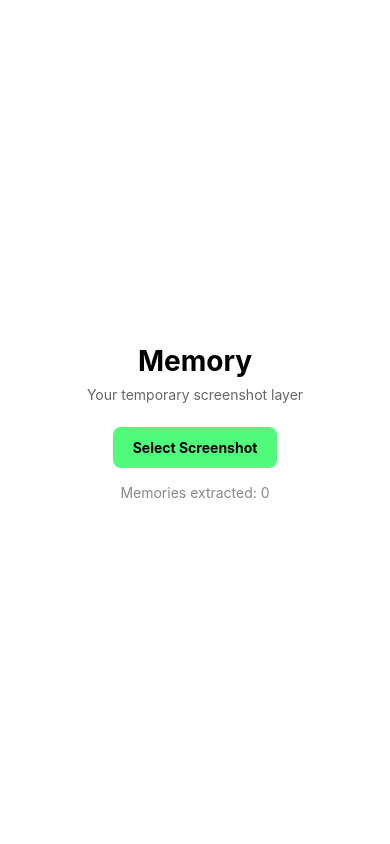
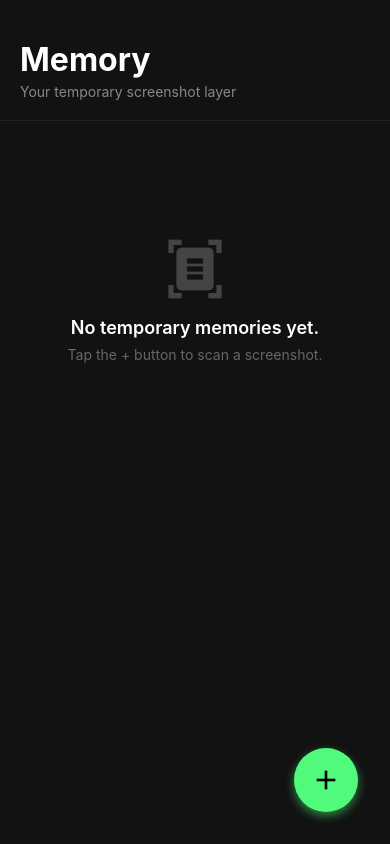
Before and after one commit to ridmii/RemindMeWhy, a React Native app: screen / in a window 390 px wide. Built offline with nearby package versions, Linux system fonts and the light colour scheme.

Commit message:
feat: build modern dark theme UI with memory card feed and FAB

```diff
--- a/App.tsx
+++ b/App.tsx
@@ -1,10 +1,13 @@
 import React, { useState } from 'react';
-import { StyleSheet, Text, View, TouchableOpacity, Alert, ActivityIndicator } from 'react-native';
-import { StatusBar } from 'expo-status-bar';
+import {
+  StyleSheet, Text, View, TouchableOpacity, Image,
+  FlatList, ActivityIndicator, SafeAreaView, Alert
+} from 'react-native';
 import * as ImagePicker from 'expo-image-picker';
+import { MaterialIcons } from '@expo/vector-icons';
 
 // This is the structure the AI will eventually return
-export type MemoryCard = {
+type MemoryCard = {
   id: string;
   imageUri: string;
   category: string;
@@ -93,68 +96,189 @@ export default function App() {
     }
   };
 
+  const renderCard = ({ item }: { item: MemoryCard }) => (
+    <View style={styles.card}>
+      <Image source={{ uri: item.imageUri }} style={styles.cardImage} />
+      <View style={styles.cardContent}>
+        <View style={styles.cardHeader}>
+          <Text style={styles.categoryTag}>{item.category.toUpperCase()}</Text>
+          <Text style={styles.expiryText}>Expires: {item.expiryTime}</Text>
+        </View>
+        <Text style={styles.cardTitle}>{item.title}</Text>
+        <Text style={styles.cardSummary}>{item.summary}</Text>
+        <View style={styles.actionRow}>
+          <MaterialIcons name="notifications-active" size={16} color="#FFB86C" />
+          <Text style={styles.actionText}>Remind me: {item.actionableTime}</Text>
+        </View>
+      </View>
+    </View>
+  );
+
   return (
-    <View style={styles.container}>
-      <Text style={styles.title}>Memory</Text>
-      <Text style={styles.subtitle}>Your temporary screenshot layer</Text>
+    <SafeAreaView style={styles.container}>
+      <View style={styles.header}>
+        <Text style={styles.headerTitle}>Memory</Text>
+        <Text style={styles.headerSubtitle}>Your temporary screenshot layer</Text>
+      </View>
 
       {isProcessing && (
-        <View style={styles.loadingContainer}>
+        <View style={styles.loadingOverlay}>
           <ActivityIndicator size="large" color="#50FA7B" />
           <Text style={styles.loadingText}>AI is reading your screenshot...</Text>
         </View>
       )}
 
-      <TouchableOpacity style={styles.button} onPress={pickImage} disabled={isProcessing}>
-        <Text style={styles.buttonText}>Select Screenshot</Text>
+      <FlatList
+        data={memories}
+        keyExtractor={(item) => item.id}
+        renderItem={renderCard}
+        contentContainerStyle={styles.listContainer}
+        ListEmptyComponent={
+          <View style={styles.emptyState}>
+            <MaterialIcons name="document-scanner" size={64} color="#444" />
+            <Text style={styles.emptyText}>No temporary memories yet.</Text>
+            <Text style={styles.emptySubText}>Tap the + button to scan a screenshot.</Text>
+          </View>
+        }
+      />
+
+      <TouchableOpacity style={styles.fab} onPress={pickImage} disabled={isProcessing}>
+        <MaterialIcons name="add" size={32} color="#000" />
       </TouchableOpacity>
-
-      <Text style={styles.counterText}>Memories extracted: {memories.length}</Text>
-      <StatusBar style="auto" />
-    </View>
+    </SafeAreaView>
   );
 }
 
 const styles = StyleSheet.create({
   container: {
     flex: 1,
-    backgroundColor: '#fff',
+    backgroundColor: '#121212', // Dark theme
+  },
+  header: {
+    padding: 20,
+    paddingTop: 40,
+    borderBottomWidth: 1,
+    borderBottomColor: '#222',
+  },
+  headerTitle: {
+    fontSize: 32,
+    fontWeight: 'bold',
+    color: '#FFF',
+  },
+  headerSubtitle: {
+    fontSize: 14,
+    color: '#888',
+    marginTop: 4,
+  },
+  listContainer: {
+    padding: 16,
+    paddingBottom: 100,
+  },
+  card: {
+    backgroundColor: '#1E1E1E',
+    borderRadius: 16,
+    marginBottom: 16,
+    overflow: 'hidden',
+    flexDirection: 'row',
+    elevation: 3,
+  },
+  cardImage: {
+    width: 100,
+    height: '100%',
+    backgroundColor: '#333',
+  },
+  cardContent: {
+    flex: 1,
+    padding: 16,
+  },
+  cardHeader: {
+    flexDirection: 'row',
+    justifyContent: 'space-between',
     alignItems: 'center',
-    justifyContent: 'center',
-    padding: 20,
-  },
-  title: {
-    fontSize: 28,
-    fontWeight: 'bold',
     marginBottom: 8,
   },
-  subtitle: {
-    fontSize: 14,
+  categoryTag: {
+    color: '#50FA7B',
+    fontSize: 10,
+    fontWeight: 'bold',
+    letterSpacing: 1,
+  },
+  expiryText: {
     color: '#666',
-    marginBottom: 24,
+    fontSize: 10,
   },
-  button: {
-    backgroundColor: '#50FA7B',
-    paddingHorizontal: 20,
-    paddingVertical: 12,
-    borderRadius: 8,
-    marginBottom: 16,
+  cardTitle: {
+    color: '#FFF',
+    fontSize: 18,
+    fontWeight: '600',
+    marginBottom: 4,
   },
-  buttonText: {
-    color: '#000',
-    fontWeight: 'bold',
+  cardSummary: {
+    color: '#AAA',
+    fontSize: 13,
+    lineHeight: 18,
+    marginBottom: 12,
   },
-  loadingContainer: {
+  actionRow: {
     flexDirection: 'row',
     alignItems: 'center',
-    marginBottom: 16,
+    backgroundColor: '#2A2A2A',
+    padding: 8,
+    borderRadius: 8,
+  },
+  actionText: {
+    color: '#FFB86C',
+    fontSize: 12,
+    marginLeft: 6,
+    fontWeight: '500',
+  },
+  fab: {
+    position: 'absolute',
+    bottom: 32,
+    right: 32,
+    width: 64,
+    height: 64,
+    borderRadius: 32,
+    backgroundColor: '#50FA7B',
+    justifyContent: 'center',
+    alignItems: 'center',
+    elevation: 5,
+    shadowColor: '#50FA7B',
+    shadowOpacity: 0.5,
+    shadowRadius: 10,
+    shadowOffset: { width: 0, height: 4 },
+  },
+  emptyState: {
+    alignItems: 'center',
+    marginTop: 100,
+  },
+  emptyText: {
+    color: '#FFF',
+    fontSize: 18,
+    fontWeight: '600',
+    marginTop: 16,
+  },
+  emptySubText: {
+    color: '#666',
+    fontSize: 14,
+    marginTop: 8,
+  },
+  loadingOverlay: {
+    position: 'absolute',
+    top: 100,
+    alignSelf: 'center',
+    backgroundColor: '#1E1E1E',
+    paddingHorizontal: 24,
+    paddingVertical: 12,
+    borderRadius: 30,
+    flexDirection: 'row',
+    alignItems: 'center',
+    zIndex: 10,
+    elevation: 10,
   },
   loadingText: {
-    marginLeft: 8,
-    color: '#333',
-  },
-  counterText: {
-    fontSize: 14,
-    color: '#888',
-  },
+    color: '#FFF',
+    marginLeft: 12,
+    fontWeight: '500',
+  }
 });
```
